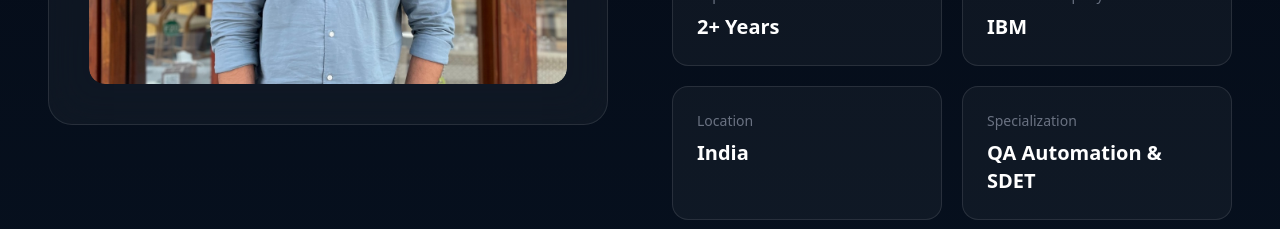
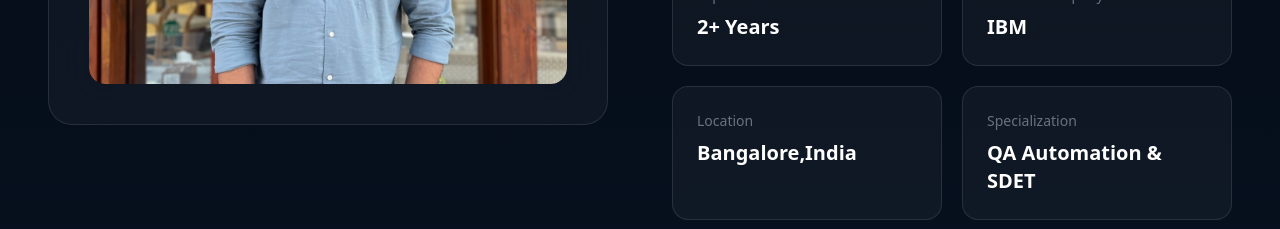
Before and after one commit to rahul-erc/Rahul-portfolio, a Next.js app: page / in a window 1280 px wide. Shown: the part 1440-1669 px from the top of the page. Built offline with nearby package versions, Linux system fonts and the light colour scheme.

Commit message:
Add files via upload

```diff
--- a/data/certifications.ts
+++ b/data/certifications.ts
@@ -3,7 +3,7 @@ export const certifications = [
     title: "ISTQB Foundation Level",
     issuer: "International Software Testing Qualifications Board",
     year: "2024",
-    credential: "#"
+    credential: "https://drive.google.com/file/d/1yIOB6PAZH_lAqyJ0bEwP7wMlBK5vKYrL/view?usp=sharing"
   },
 
   {
--- a/data/profile.ts
+++ b/data/profile.ts
@@ -4,7 +4,7 @@ export const profile = {
 
   company: "IBM",
 
-  location: "India",
+  location: "Bangalore,India",
 
   experience: "2+ Years",
 
--- a/data/projects.ts
+++ b/data/projects.ts
@@ -28,7 +28,6 @@ export const projects = [
     technologies: [
       "REST API",
       "Postman",
-      "Katalon",
       "JSON"
     ],
 
```
